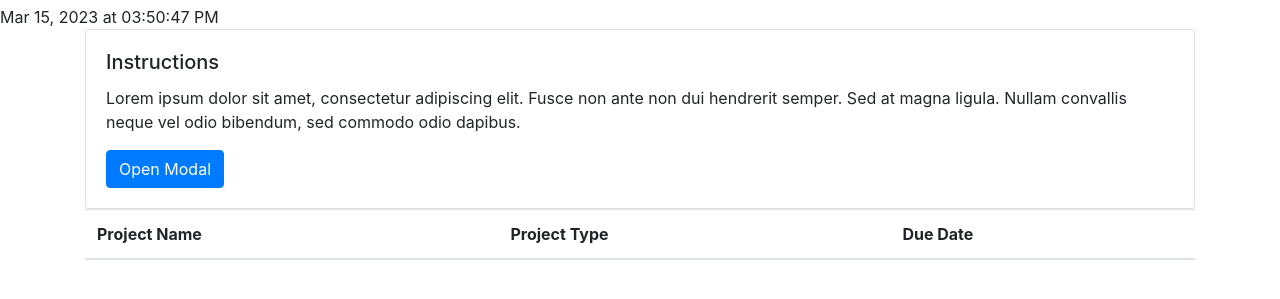
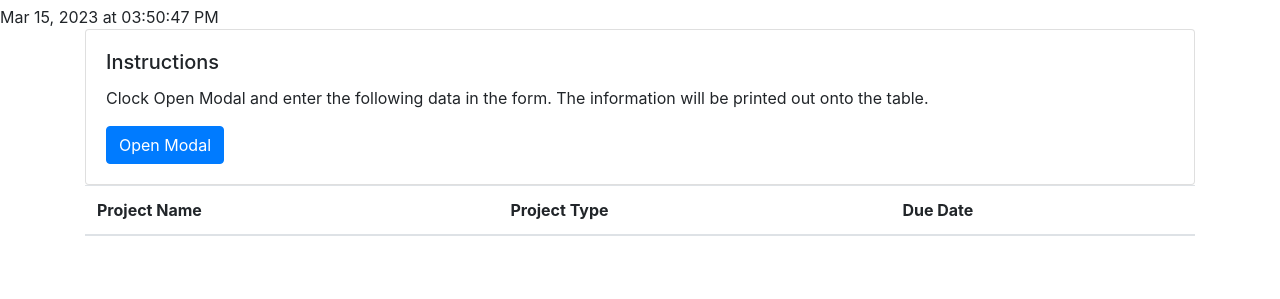
Before and after one commit to anthonylieu/tempRepo, a plain HTML site: page index.html in a window 1280 px wide. Shown: the part 51-350 px from the top of the page. Drawn offline with nearby package versions, Linux system fonts and the light colour scheme.

Commit message:
My feature is ready

```diff
--- a/index.html
+++ b/index.html
@@ -20,7 +20,7 @@
       <div class="card">
         <div class="card-body">
           <h5 class="card-title">Instructions</h5>
-          <p class="card-text">Lorem ipsum dolor sit amet, consectetur adipiscing elit. Fusce non ante non dui hendrerit semper. Sed at magna ligula. Nullam convallis neque vel odio bibendum, sed commodo odio dapibus.</p>
+          <p class="card-text">Clock Open Modal and enter the following data in the form.  The information will be printed out onto the table. </p>
           <button type="button" class="btn btn-primary" data-toggle="modal" data-target="#exampleModal">Open Modal</button>
         </div>
       </div>
```
